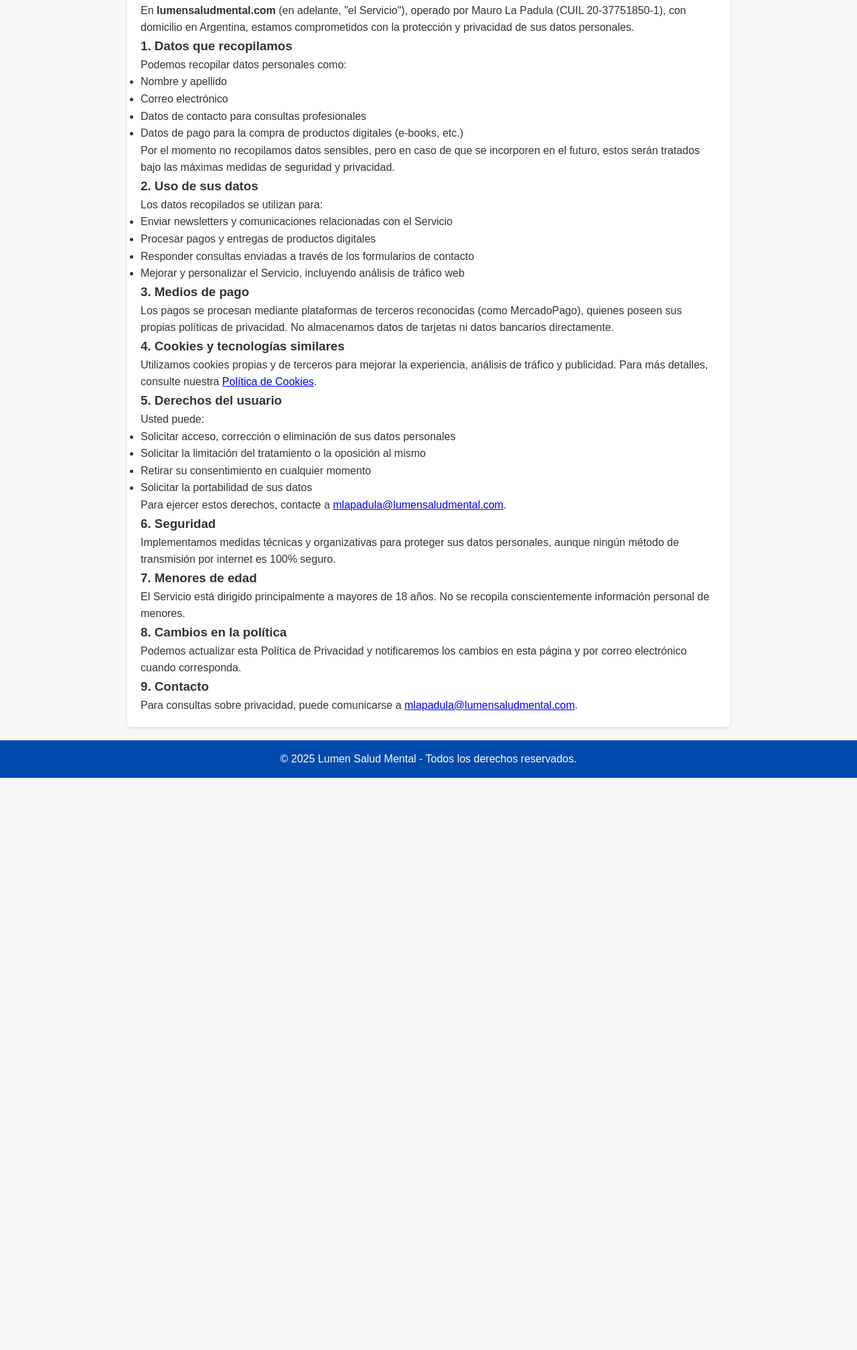
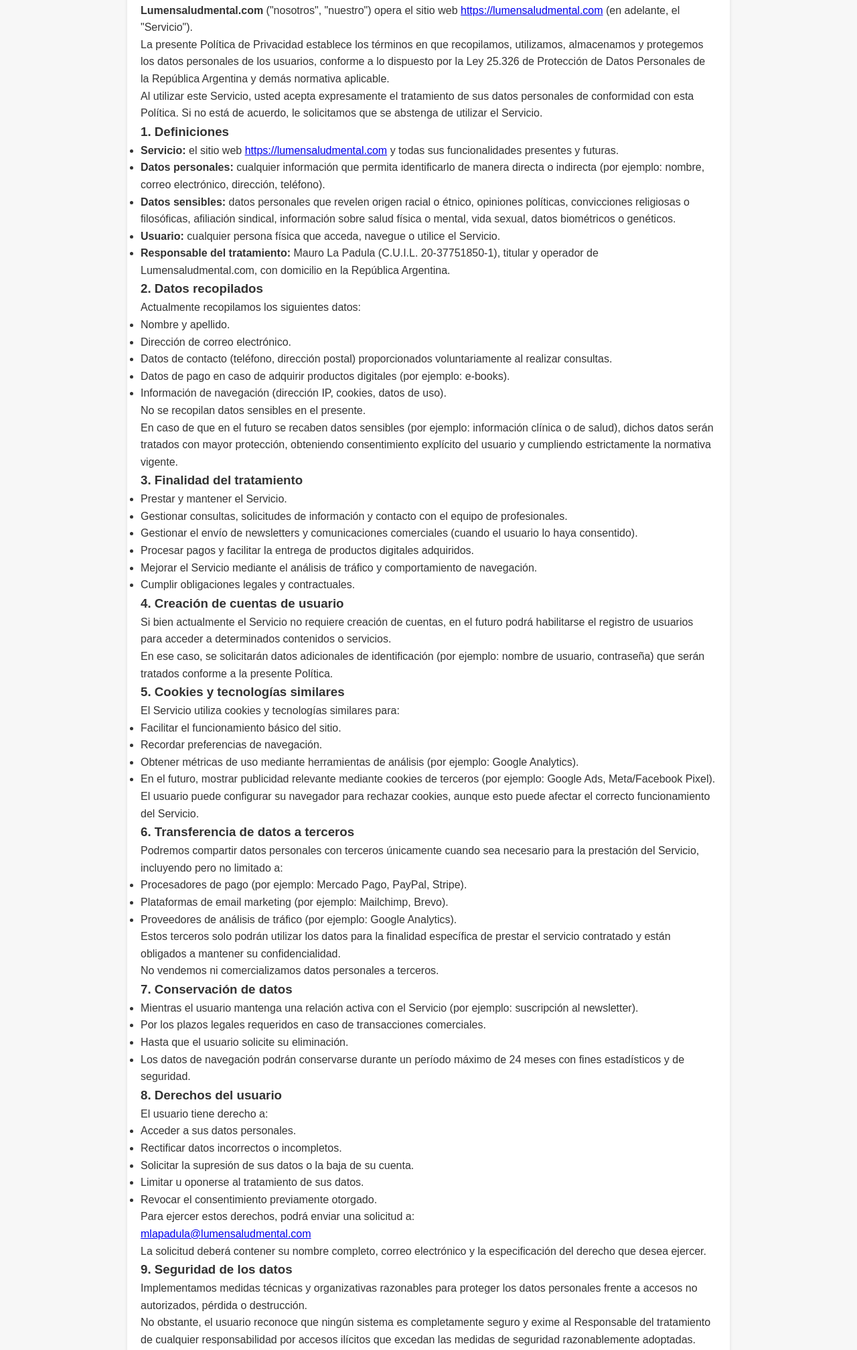
Before and after one commit to lumensm/lumensaludmental-web, a plain HTML site: page politica-privacidad.html in a window 1280 px wide. Shown: the part 268-2283 px from the top of the page at 67% size. Before the commit the page ends 1429 px from the top, so only its background shows below. Drawn offline with Linux system fonts and the light colour scheme.

Commit message:
Update politica-privacidad.html
Texto mas completo

```diff
--- a/politica-privacidad.html
+++ b/politica-privacidad.html
@@ -16,61 +16,116 @@
     <a href="politica-cookies.html">Política de Cookies</a>
   </nav>
 </header>
+
 <main>
 <h2>Política de Privacidad</h2>
 <p><strong>Fecha efectiva:</strong> 29 de julio de 2025</p>
 
-    <p>En <strong>lumensaludmental.com</strong> (en adelante, "el Servicio"), operado por Mauro La Padula (CUIL 20-37751850-1), con domicilio en Argentina, estamos comprometidos con la protección y privacidad de sus datos personales.</p>
+<p><strong>Lumensaludmental.com</strong> ("nosotros", "nuestro") opera el sitio web <a href="https://lumensaludmental.com" target="_blank" rel="noopener noreferrer">https://lumensaludmental.com</a> (en adelante, el "Servicio").</p>
 
-    <h3>1. Datos que recopilamos</h3>
-    <p>Podemos recopilar datos personales como:</p>
+<p>La presente Política de Privacidad establece los términos en que recopilamos, utilizamos, almacenamos y protegemos los datos personales de los usuarios, conforme a lo dispuesto por la Ley 25.326 de Protección de Datos Personales de la República Argentina y demás normativa aplicable.</p>
+
+<p>Al utilizar este Servicio, usted acepta expresamente el tratamiento de sus datos personales de conformidad con esta Política. Si no está de acuerdo, le solicitamos que se abstenga de utilizar el Servicio.</p>
+
+<h3>1. Definiciones</h3>
 <ul>
-      <li>Nombre y apellido</li>
-      <li>Correo electrónico</li>
-      <li>Datos de contacto para consultas profesionales</li>
-      <li>Datos de pago para la compra de productos digitales (e-books, etc.)</li>
-    </ul>
-    <p>Por el momento no recopilamos datos sensibles, pero en caso de que se incorporen en el futuro, estos serán tratados bajo las máximas medidas de seguridad y privacidad.</p>
-
-    <h3>2. Uso de sus datos</h3>
-    <p>Los datos recopilados se utilizan para:</p>
-    <ul>
-      <li>Enviar newsletters y comunicaciones relacionadas con el Servicio</li>
-      <li>Procesar pagos y entregas de productos digitales</li>
-      <li>Responder consultas enviadas a través de los formularios de contacto</li>
-      <li>Mejorar y personalizar el Servicio, incluyendo análisis de tráfico web</li>
+<li><strong>Servicio:</strong> el sitio web <a href="https://lumensaludmental.com" target="_blank" rel="noopener noreferrer">https://lumensaludmental.com</a> y todas sus funcionalidades presentes y futuras.</li>
+<li><strong>Datos personales:</strong> cualquier información que permita identificarlo de manera directa o indirecta (por ejemplo: nombre, correo electrónico, dirección, teléfono).</li>
+<li><strong>Datos sensibles:</strong> datos personales que revelen origen racial o étnico, opiniones políticas, convicciones religiosas o filosóficas, afiliación sindical, información sobre salud física o mental, vida sexual, datos biométricos o genéticos.</li>
+<li><strong>Usuario:</strong> cualquier persona física que acceda, navegue o utilice el Servicio.</li>
+<li><strong>Responsable del tratamiento:</strong> Mauro La Padula (C.U.I.L. 20-37751850-1), titular y operador de Lumensaludmental.com, con domicilio en la República Argentina.</li>
 </ul>
 
-    <h3>3. Medios de pago</h3>
-    <p>Los pagos se procesan mediante plataformas de terceros reconocidas (como MercadoPago), quienes poseen sus propias políticas de privacidad. No almacenamos datos de tarjetas ni datos bancarios directamente.</p>
+<h3>2. Datos recopilados</h3>
+<p>Actualmente recopilamos los siguientes datos:</p>
+<ul>
+<li>Nombre y apellido.</li>
+<li>Dirección de correo electrónico.</li>
+<li>Datos de contacto (teléfono, dirección postal) proporcionados voluntariamente al realizar consultas.</li>
+<li>Datos de pago en caso de adquirir productos digitales (por ejemplo: e-books).</li>
+<li>Información de navegación (dirección IP, cookies, datos de uso).</li>
+</ul>
+<p>No se recopilan datos sensibles en el presente.<br/>
+En caso de que en el futuro se recaben datos sensibles (por ejemplo: información clínica o de salud), dichos datos serán tratados con mayor protección, obteniendo consentimiento explícito del usuario y cumpliendo estrictamente la normativa vigente.</p>
 
-    <h3>4. Cookies y tecnologías similares</h3>
-    <p>Utilizamos cookies propias y de terceros para mejorar la experiencia, análisis de tráfico y publicidad. Para más detalles, consulte nuestra <a href="politica-cookies.html">Política de Cookies</a>.</p>
+<h3>3. Finalidad del tratamiento</h3>
+<ul>
+<li>Prestar y mantener el Servicio.</li>
+<li>Gestionar consultas, solicitudes de información y contacto con el equipo de profesionales.</li>
+<li>Gestionar el envío de newsletters y comunicaciones comerciales (cuando el usuario lo haya consentido).</li>
+<li>Procesar pagos y facilitar la entrega de productos digitales adquiridos.</li>
+<li>Mejorar el Servicio mediante el análisis de tráfico y comportamiento de navegación.</li>
+<li>Cumplir obligaciones legales y contractuales.</li>
+</ul>
 
-    <h3>5. Derechos del usuario</h3>
-    <p>Usted puede:</p>
+<h3>4. Creación de cuentas de usuario</h3>
+<p>Si bien actualmente el Servicio no requiere creación de cuentas, en el futuro podrá habilitarse el registro de usuarios para acceder a determinados contenidos o servicios.<br/>
+En ese caso, se solicitarán datos adicionales de identificación (por ejemplo: nombre de usuario, contraseña) que serán tratados conforme a la presente Política.</p>
+
+<h3>5. Cookies y tecnologías similares</h3>
+<p>El Servicio utiliza cookies y tecnologías similares para:</p>
 <ul>
-      <li>Solicitar acceso, corrección o eliminación de sus datos personales</li>
-      <li>Solicitar la limitación del tratamiento o la oposición al mismo</li>
-      <li>Retirar su consentimiento en cualquier momento</li>
-      <li>Solicitar la portabilidad de sus datos</li>
+<li>Facilitar el funcionamiento básico del sitio.</li>
+<li>Recordar preferencias de navegación.</li>
+<li>Obtener métricas de uso mediante herramientas de análisis (por ejemplo: Google Analytics).</li>
+<li>En el futuro, mostrar publicidad relevante mediante cookies de terceros (por ejemplo: Google Ads, Meta/Facebook Pixel).</li>
 </ul>
-    <p>Para ejercer estos derechos, contacte a <a href="mailto:mlapadula@lumensaludmental.com">mlapadula@lumensaludmental.com</a>.</p>
+<p>El usuario puede configurar su navegador para rechazar cookies, aunque esto puede afectar el correcto funcionamiento del Servicio.</p>
 
-    <h3>6. Seguridad</h3>
-    <p>Implementamos medidas técnicas y organizativas para proteger sus datos personales, aunque ningún método de transmisión por internet es 100% seguro.</p>
+<h3>6. Transferencia de datos a terceros</h3>
+<p>Podremos compartir datos personales con terceros únicamente cuando sea necesario para la prestación del Servicio, incluyendo pero no limitado a:</p>
+<ul>
+<li>Procesadores de pago (por ejemplo: Mercado Pago, PayPal, Stripe).</li>
+<li>Plataformas de email marketing (por ejemplo: Mailchimp, Brevo).</li>
+<li>Proveedores de análisis de tráfico (por ejemplo: Google Analytics).</li>
+</ul>
+<p>Estos terceros solo podrán utilizar los datos para la finalidad específica de prestar el servicio contratado y están obligados a mantener su confidencialidad.<br/>
+No vendemos ni comercializamos datos personales a terceros.</p>
 
-    <h3>7. Menores de edad</h3>
-    <p>El Servicio está dirigido principalmente a mayores de 18 años. No se recopila conscientemente información personal de menores.</p>
+<h3>7. Conservación de datos</h3>
+<ul>
+<li>Mientras el usuario mantenga una relación activa con el Servicio (por ejemplo: suscripción al newsletter).</li>
+<li>Por los plazos legales requeridos en caso de transacciones comerciales.</li>
+<li>Hasta que el usuario solicite su eliminación.</li>
+<li>Los datos de navegación podrán conservarse durante un período máximo de 24 meses con fines estadísticos y de seguridad.</li>
+</ul>
 
-    <h3>8. Cambios en la política</h3>
-    <p>Podemos actualizar esta Política de Privacidad y notificaremos los cambios en esta página y por correo electrónico cuando corresponda.</p>
+<h3>8. Derechos del usuario</h3>
+<p>El usuario tiene derecho a:</p>
+<ul>
+<li>Acceder a sus datos personales.</li>
+<li>Rectificar datos incorrectos o incompletos.</li>
+<li>Solicitar la supresión de sus datos o la baja de su cuenta.</li>
+<li>Limitar u oponerse al tratamiento de sus datos.</li>
+<li>Revocar el consentimiento previamente otorgado.</li>
+</ul>
+<p>Para ejercer estos derechos, podrá enviar una solicitud a:<br/>
+ <a href="mailto:mlapadula@lumensaludmental.com">mlapadula@lumensaludmental.com</a><br/>
+La solicitud deberá contener su nombre completo, correo electrónico y la especificación del derecho que desea ejercer.</p>
 
-    <h3>9. Contacto</h3>
-    <p>Para consultas sobre privacidad, puede comunicarse a <a href="mailto:mlapadula@lumensaludmental.com">mlapadula@lumensaludmental.com</a>.</p>
+<h3>9. Seguridad de los datos</h3>
+<p>Implementamos medidas técnicas y organizativas razonables para proteger los datos personales frente a accesos no autorizados, pérdida o destrucción.<br/>
+No obstante, el usuario reconoce que ningún sistema es completamente seguro y exime al Responsable del tratamiento de cualquier responsabilidad por accesos ilícitos que excedan las medidas de seguridad razonablemente adoptadas.</p>
+
+<h3>10. Menores de edad</h3>
+<p>El Servicio está dirigido a mayores de 18 años.<br/>
+Si bien el contenido educativo puede ser consultado por adolescentes, no se recopilan datos de menores de manera intencional.<br/>
+En caso de detectar la recolección inadvertida de datos de un menor, se procederá a su eliminación inmediata.</p>
+
+<h3>11. Cambios en la Política de Privacidad</h3>
+<p>Nos reservamos el derecho de actualizar esta Política en cualquier momento.<br/>
+En caso de modificaciones sustanciales, se notificará a los usuarios mediante correo electrónico (cuando sea posible) o a través de un aviso destacado en el sitio web.<br/>
+La fecha de última actualización se indicará en la parte superior de esta página.</p>
+
+<h3>12. Contacto</h3>
+<p>Para cualquier consulta relacionada con esta Política de Privacidad, puede contactarnos a:<br/>
+<a href="mailto:mlapadula@lumensaludmental.com">mlapadula@lumensaludmental.com</a><br/>
+<a href="https://lumensaludmental.com/contacto" target="_blank" rel="noopener noreferrer">https://lumensaludmental.com/contacto</a></p>
 </main>
+
 <footer>
-    <p>© 2025 Lumen Salud Mental - Todos los derechos reservados.</p>
+  <p>© 2025 Lumen Salud Mental. Todos los derechos reservados.</p>
 </footer>
+<script src="cookie-consent.js"></script>
 </body>
 </html>
```
Lines whose indentation alone changed are shown as unchanged.
